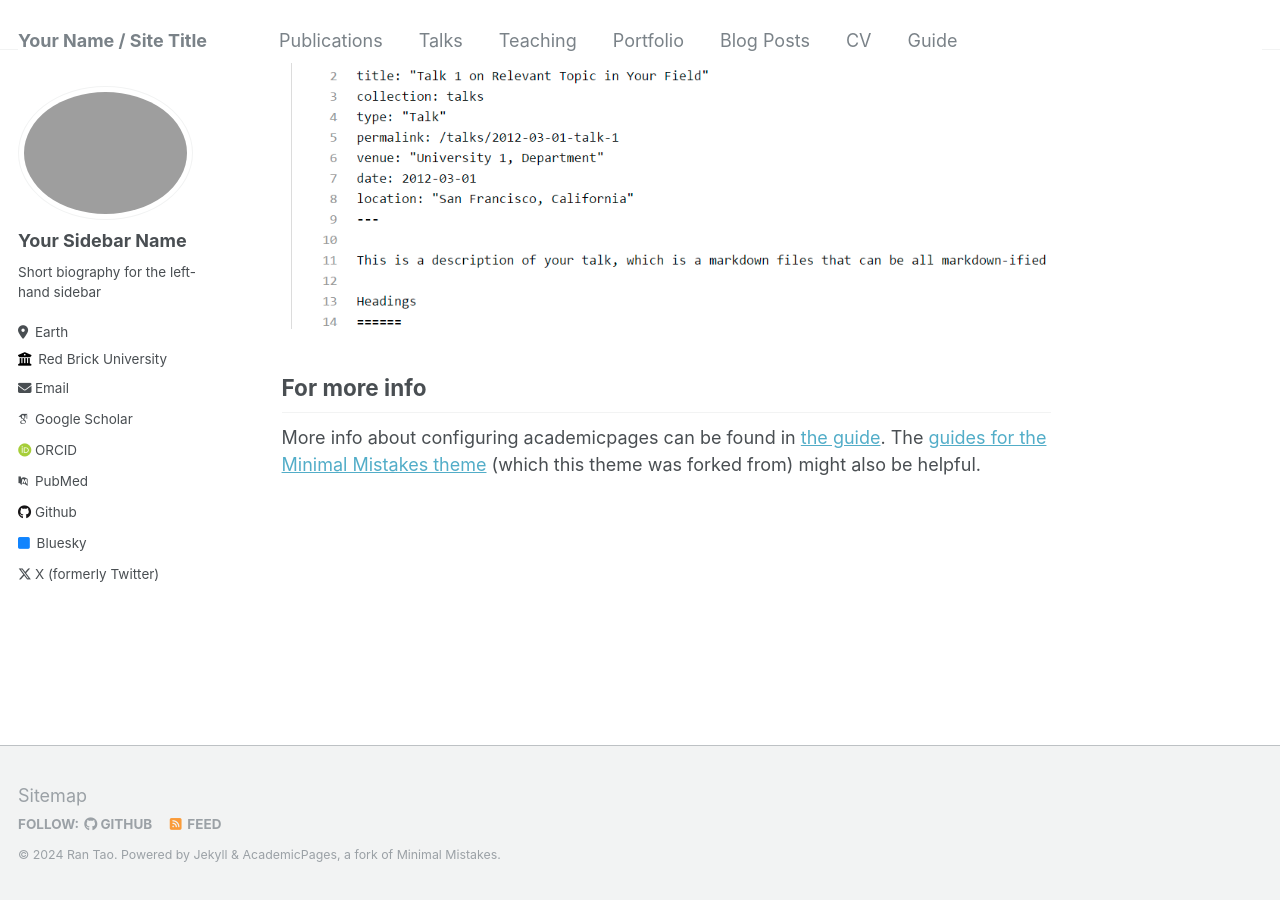
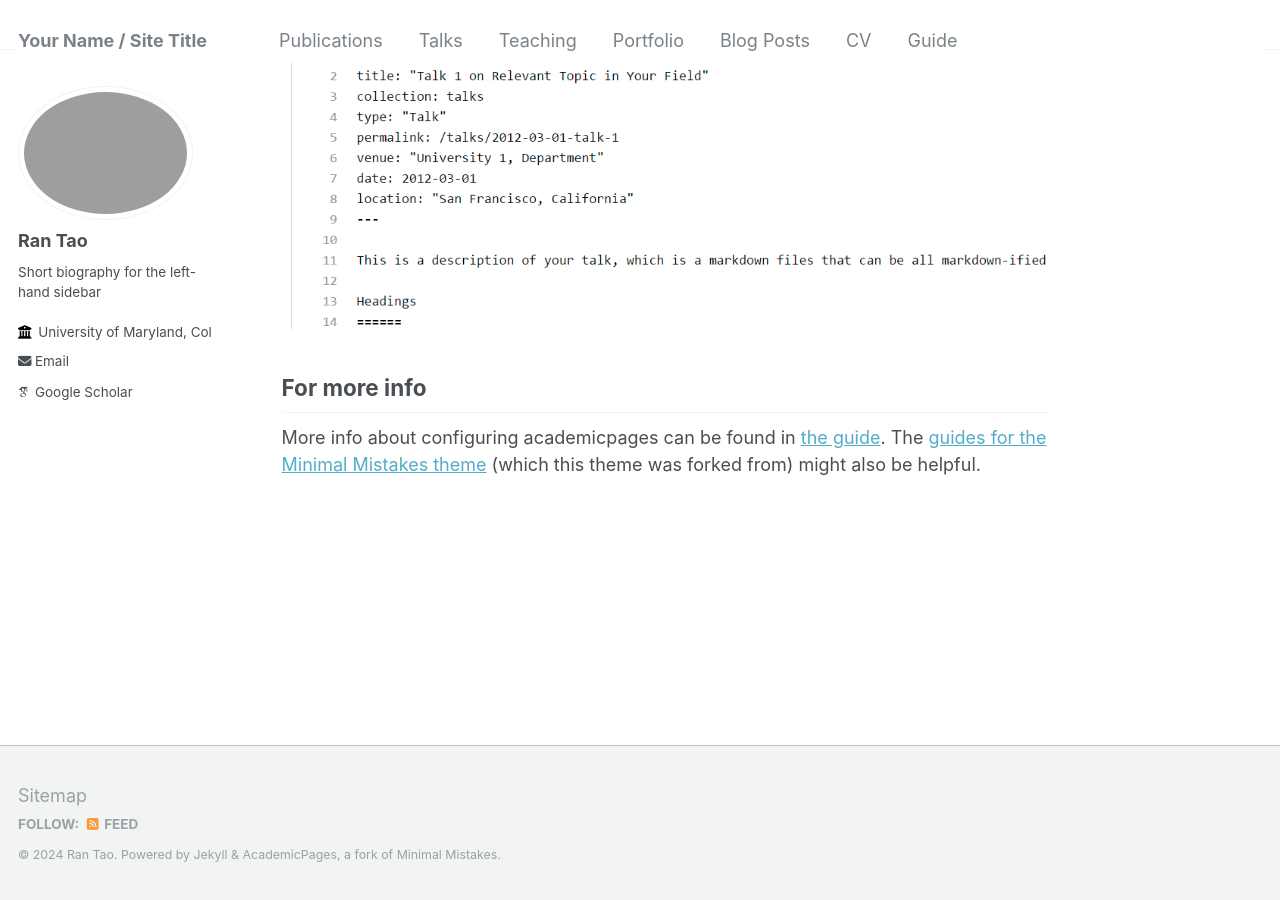
Before and after one commit to rantao16/rantao16.github.io, a Jekyll site: the page built from _pages/about.md, in a window 1280 px wide and 900 px high, scrolled down 2640 px. Built offline with Jekyll 4.4.1, drawn with Linux system fonts in a browser that asks for light colours; some web fonts are replaced; part of the change alters nothing that is shown.

Commit message:
Update _config.yml

```diff
--- a/_config.yml
+++ b/_config.yml
@@ -11,10 +11,10 @@ locale                   : "en-US"
 title                    : "Your Name / Site Title"
 title_separator          : "-"
 name                     : &name "Ran Tao"
-description              : &description "personal description"
-url                      : https://academicpages.github.io # the base hostname & protocol for your site e.g. "https://mmistakes.github.io"
+description              : &description "Ran's homepage"
+url                      : https://rantao16.github.io # the base hostname & protocol for your site e.g. "https://mmistakes.github.io"
 baseurl                  : "" # the subpath of your site, e.g. "/blog"
-repository               : "academicpages/academicpages.github.io"
+repository               : "rantao16.github.io"
 
 # Site Author - The following control what appear as part of the author content on the side bar.
 #               If a field is blank the icon and link will not appear, otherwise it will be shown.
@@ -22,56 +22,14 @@ repository               : "academicpages/academicpages.github.io"
 author:
   # Biographic information
   avatar           : "profile.png"
-  name             : "Your Sidebar Name"
-  pronouns         : # example: "she/her"
+  name             : "Ran Tao"
   bio              : "Short biography for the left-hand sidebar"
-  location         : "Earth"
-  employer         : "Red Brick University"
+  employer         : "University of Maryland, College Park"
   uri              : # URL
-  email            : "none@example.org"
+  email            : "rantao16@umd.edu"
 
   # Academic websites
-  arxiv            : # URL - Update with the correct link to your profile
   googlescholar    : "https://scholar.google.com/citations?user=PS_CX0AAAAAJ"
-  impactstory      : # URL
-  orcid            : "http://orcid.org/yourorcidurl"
-  pubmed           : "https://www.ncbi.nlm.nih.gov/pubmed/?term=john+snow"
-  researchgate     : # URL
-
-  # Repositories and software development
-  bitbucket        : # Username - Update with your username on the site
-  codepen          : # Username
-  dribbble         : # Username
-  github           : "academicpages"
-  kaggle           : # Username
-  stackoverflow    : # User number or user number and name (i.e., use "1" or "1/jeff-atwood")
-
-  # Social media
-  bluesky          : "bsky.app" # Replace this with you Bluesky username
-  facebook         : # Username
-  flickr           : # Username
-  foursquare       : # Username
-  goodreads        : # Username
-  google_plus      : # Username
-  keybase          : # Username
-  instagram        : # Username
-  lastfm           : # Username
-  linkedin         : # Username
-  mastodon         : # URL
-  medium           : # URL
-  pinterest        : # Username
-  soundcloud       : # Username
-  steam            : # Username
-  telegram         : # URL
-  tumblr           : # Username
-  twitter          : "UniofOxford"  # Replace this with your X / Twitter handle
-  vine             : # Username
-  weibo            : # Username
-  wikipedia        : # Username
-  xing             : # Username
-  youtube          : # Username
-  zhihu            : # URL
-
 
 # Site Settings
 teaser                   :  # filename of teaser fallback teaser image placed in /images/, .e.g. "500x300.png"
```
